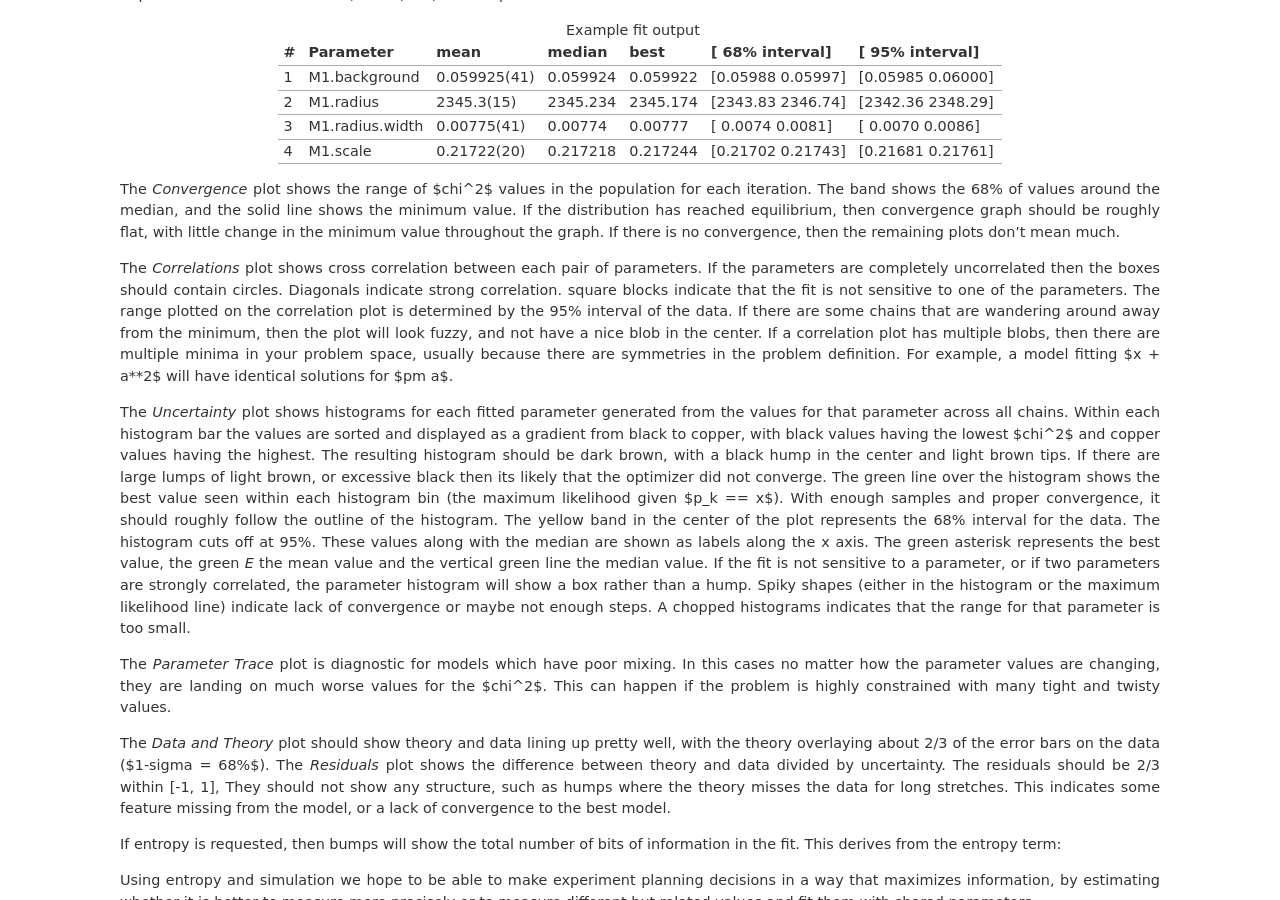
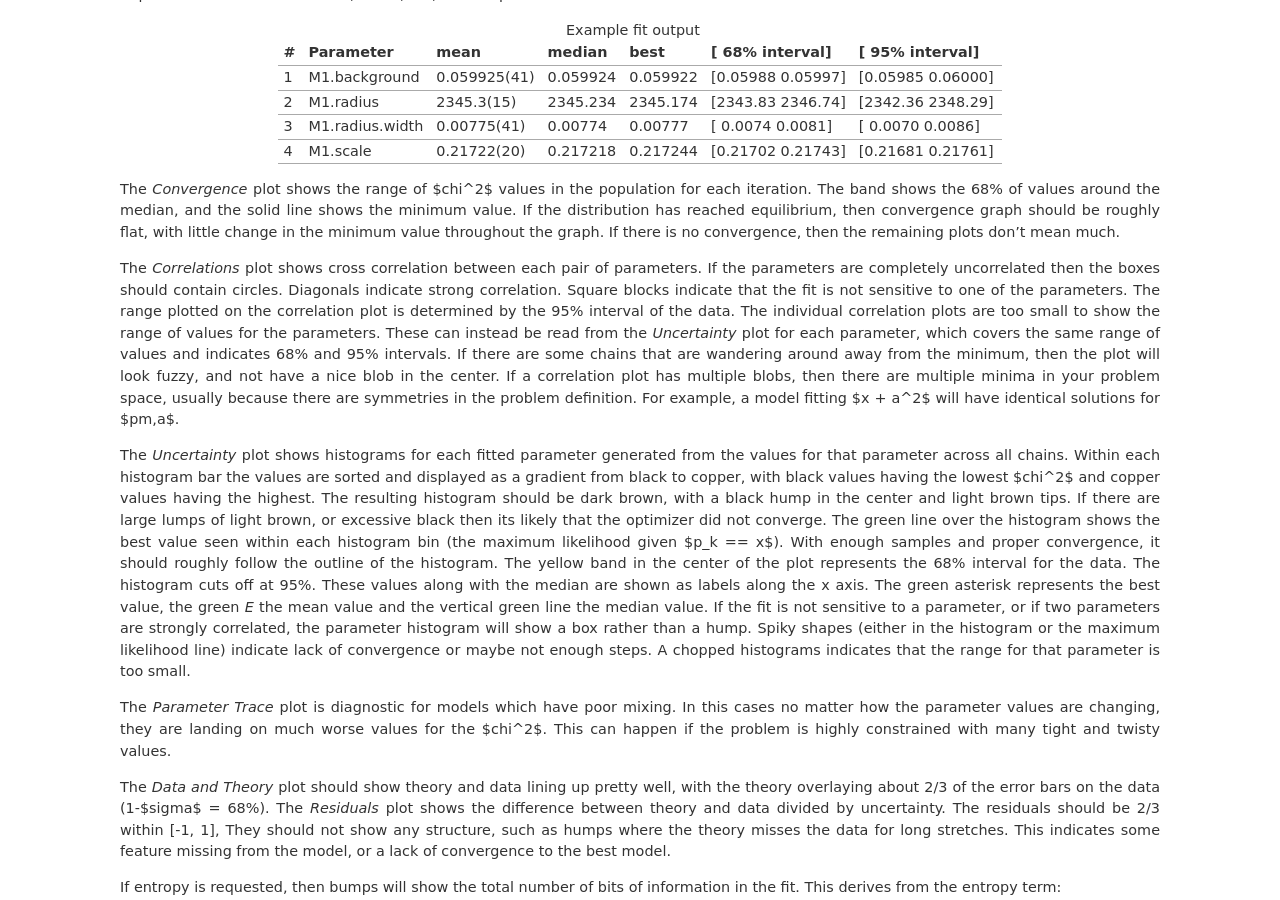
Before and after one commit to bumps/bumps, a Sphinx documentation site: the page built from doc/guide/optimizer.rst, in a window 1280 px wide and 900 px high, scrolled down 8272 px. Built offline with Sphinx 7.4.7, drawn with Linux system fonts in a browser that asks for light colours; pages that are not in the unit, such as notebooks, are missing from menus; some of the changed text lies outside the part shown.

Commit message:
fix broken math markup in optimizer docs

```diff
--- a/doc/guide/optimizer.rst
+++ b/doc/guide/optimizer.rst
@@ -91,7 +91,7 @@ When modeling the results of an experiment, the best fit value is an
 accident of the measurement.  Redo the same measurement, and the slightly
 different values you measure will lead to a different best fit.  The
 important quantity to report is the credible interval covering
-68%  ($1-\sigma$) or 95% ($2-\sigma$) of the range of
+68%  (1-\ $\sigma$) or 95% (2-\ $\sigma$\ ) of the range of
 parameter values that are somewhat consistent with the data.
 
 This method uses *lmfit* from *scipy*, and does not run in parallel.
@@ -513,15 +513,18 @@ then the remaining plots don't mean much.
 
 The *Correlations* plot shows cross correlation between each pair of
 parameters.  If the parameters are completely uncorrelated then the boxes
-should contain circles.  Diagonals indicate strong correlation.  square
+should contain circles.  Diagonals indicate strong correlation.  Square
 blocks indicate that the fit is not sensitive to one of the parameters.
 The range plotted on the correlation plot is determined by the 95% interval
-of the data.  If there are some chains that are wandering around away from
-the minimum, then the plot will look fuzzy, and not have a nice blob
-in the center.  If a correlation plot has multiple blobs, then there are
-multiple minima in your problem space, usually because there are symmetries
-in the problem definition.  For example, a model fitting $x + a**2$ will
-have identical solutions for $\pm a$.
+of the data.  The individual correlation plots are too small to show the
+range of values for the parameters.  These can instead be read from the
+*Uncertainty* plot for each parameter, which covers the same range of values
+and indicates 68% and 95% intervals.  If there are some chains that are
+wandering around away from the minimum, then the plot will look fuzzy, and
+not have a nice blob in the center.  If a correlation plot has multiple blobs,
+then there are multiple minima in your problem space, usually because there
+are symmetries in the problem definition.  For example, a model fitting
+$x + a^2$ will have identical solutions for $\pm\,a$.
 
 The *Uncertainty* plot shows histograms for each fitted parameter generated
 from the values for that parameter across all chains.  Within each histogram
@@ -551,7 +554,7 @@ problem is highly constrained with many tight and twisty values.
 
 The *Data and Theory* plot should show theory and data lining up pretty well,
 with the theory overlaying about 2/3 of the error bars on the data
-($1-\sigma = 68\%$).  The *Residuals* plot shows the difference between
+(1-\ $\sigma$ = 68%).  The *Residuals* plot shows the difference between
 theory and data divided by uncertainty.  The residuals should be 2/3 within
 [-1, 1], They should not show any structure, such as humps where the theory
 misses the data for long stretches.  This indicates some feature missing
```
